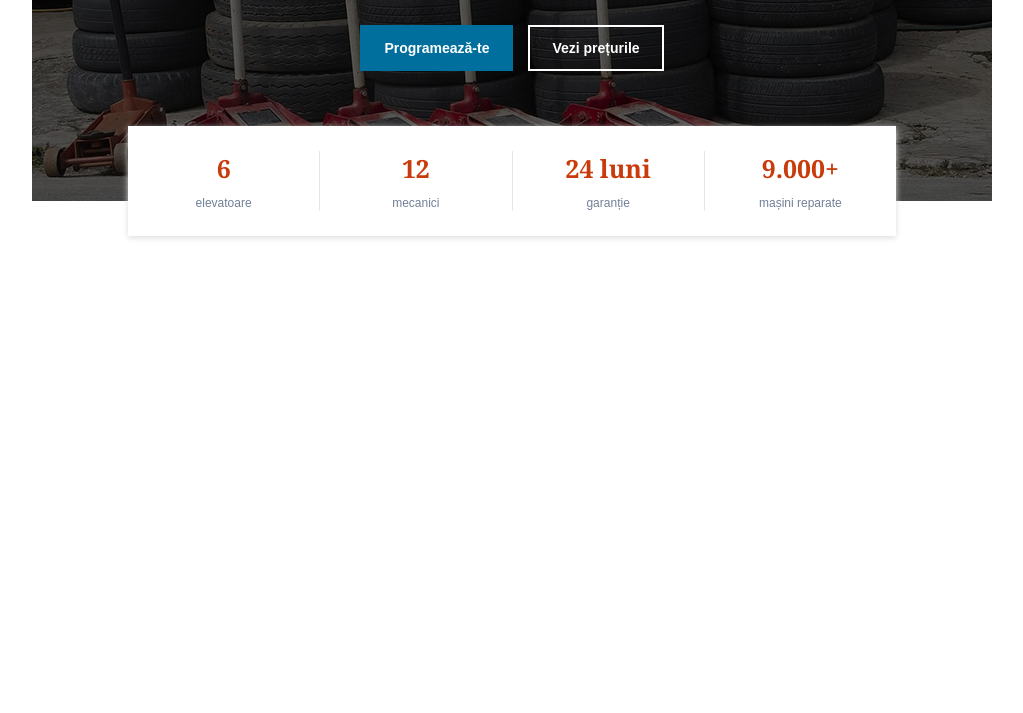
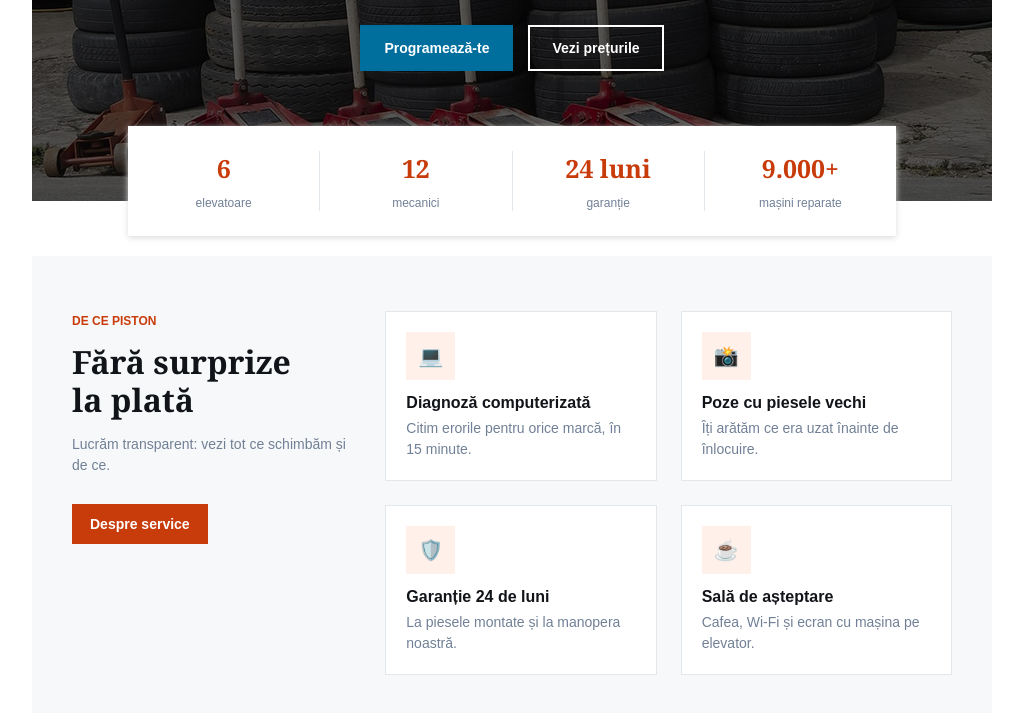
Before and after one commit to Nikolai-Chislari/pdwa-machata-12.2, a plain HTML site: page index.html in a window 1280 px wide. Shown: the part 419-1132 px from the top of the page, without its empty margins (128-1151 px from the left). Before the commit the page ends 800 px from the top, so only its background shows below. Drawn offline with Linux system fonts and the light colour scheme.

Commit message:
добавил раздел с преимуществами

```diff
--- a/index.html
+++ b/index.html
@@ -65,6 +65,40 @@
       </div>
     </div>
   </section>
+  <section class="advantages" id="avantaje">
+  <div class="advantages-text">
+    <span class="section-label">DE CE PISTON</span>
+    <h2>Fără surprize<br>la plată</h2>
+    <p>Lucrăm transparent: vezi tot ce schimbăm și de ce.</p>
+    <a class="button" href="#contact">Despre service</a>
+  </div>
+
+  <div class="advantages-grid">
+    <article class="advantage-card">
+      <span class="icon">💻</span>
+      <h3>Diagnoză computerizată</h3>
+      <p>Citim erorile pentru orice marcă, în 15 minute.</p>
+    </article>
+
+    <article class="advantage-card">
+      <span class="icon">📸</span>
+      <h3>Poze cu piesele vechi</h3>
+      <p>Îți arătăm ce era uzat înainte de înlocuire.</p>
+    </article>
+
+    <article class="advantage-card">
+      <span class="icon">🛡️</span>
+      <h3>Garanție 24 de luni</h3>
+      <p>La piesele montate și la manopera noastră.</p>
+    </article>
+
+    <article class="advantage-card">
+      <span class="icon">☕</span>
+      <h3>Sală de așteptare</h3>
+      <p>Cafea, Wi-Fi și ecran cu mașina pe elevator.</p>
+    </article>
+  </div>
+</section>
 </main>
 
 </body>
--- a/style.css
+++ b/style.css
@@ -170,3 +170,65 @@ nav .active{
   font-size: 16px;
   line-height: 1.6;
 }
+.advantages {
+  display: grid;
+  grid-template-columns: 1fr 2fr;
+  gap: 30px;
+  padding: 55px 40px;
+  background: #f7f8f9;
+}
+
+.section-label {
+  color: #c83b0b;
+  font-size: 12px;
+  font-weight: bold;
+}
+
+.advantages-text h2 {
+  margin: 14px 0;
+  font-family: Georgia, serif;
+  font-size: 32px;
+  line-height: 1.2;
+}
+
+.advantages-text p {
+  margin-bottom: 28px;
+  color: #718096;
+  font-size: 14px;
+  line-height: 1.5;
+}
+
+.advantages-text .button {
+  display: inline-block;
+}
+
+.advantages-grid {
+  display: grid;
+  grid-template-columns: 1fr 1fr;
+  gap: 24px;
+}
+
+.advantage-card {
+  padding: 20px;
+  border: 1px solid #e2e7ec;
+  background: white;
+}
+
+.icon {
+  display: inline-block;
+  padding: 12px;
+  background: #fff0e9;
+  font-size: 20px;
+}
+
+.advantage-card h3 {
+  margin: 14px 0 6px;
+  font-size: 16px;
+}
+
+.advantage-card p {
+  margin: 0;
+  color: #718096;
+  font-size: 14px;
+  line-height: 1.5;
+}
```
